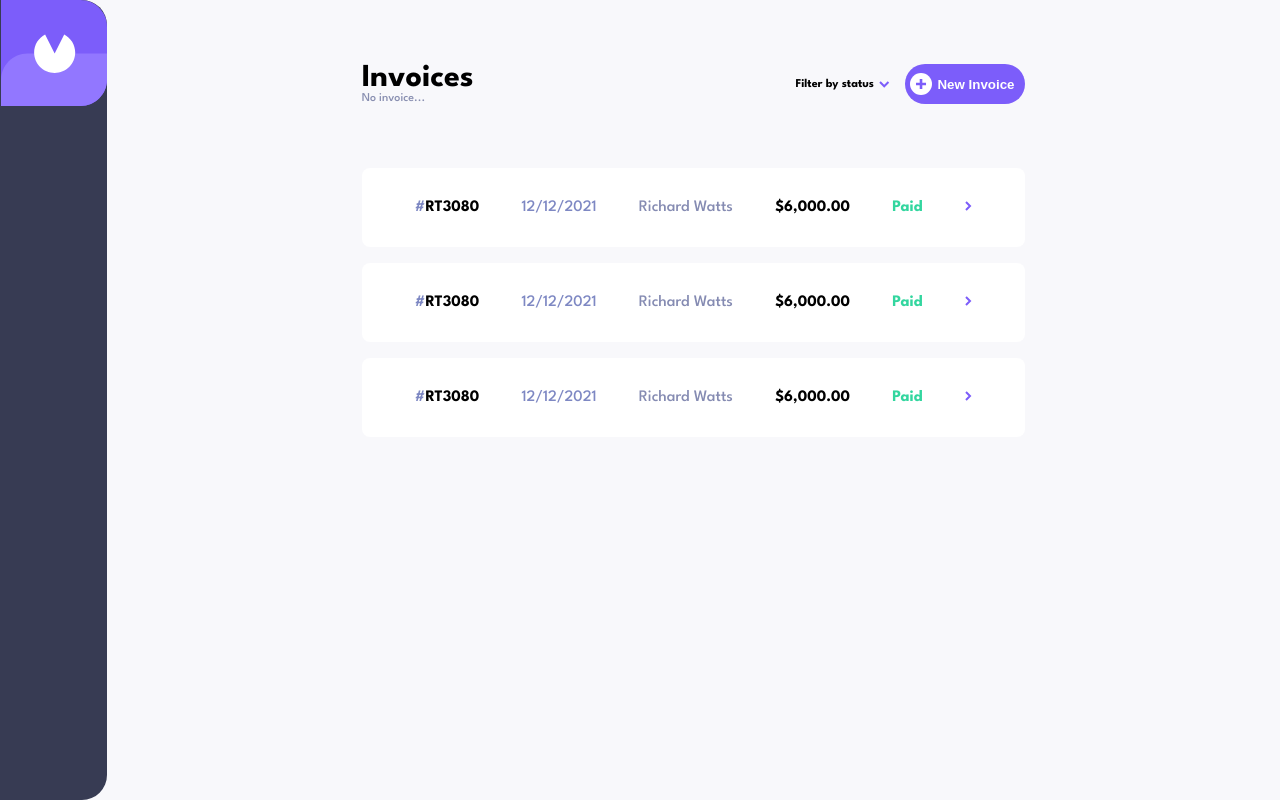
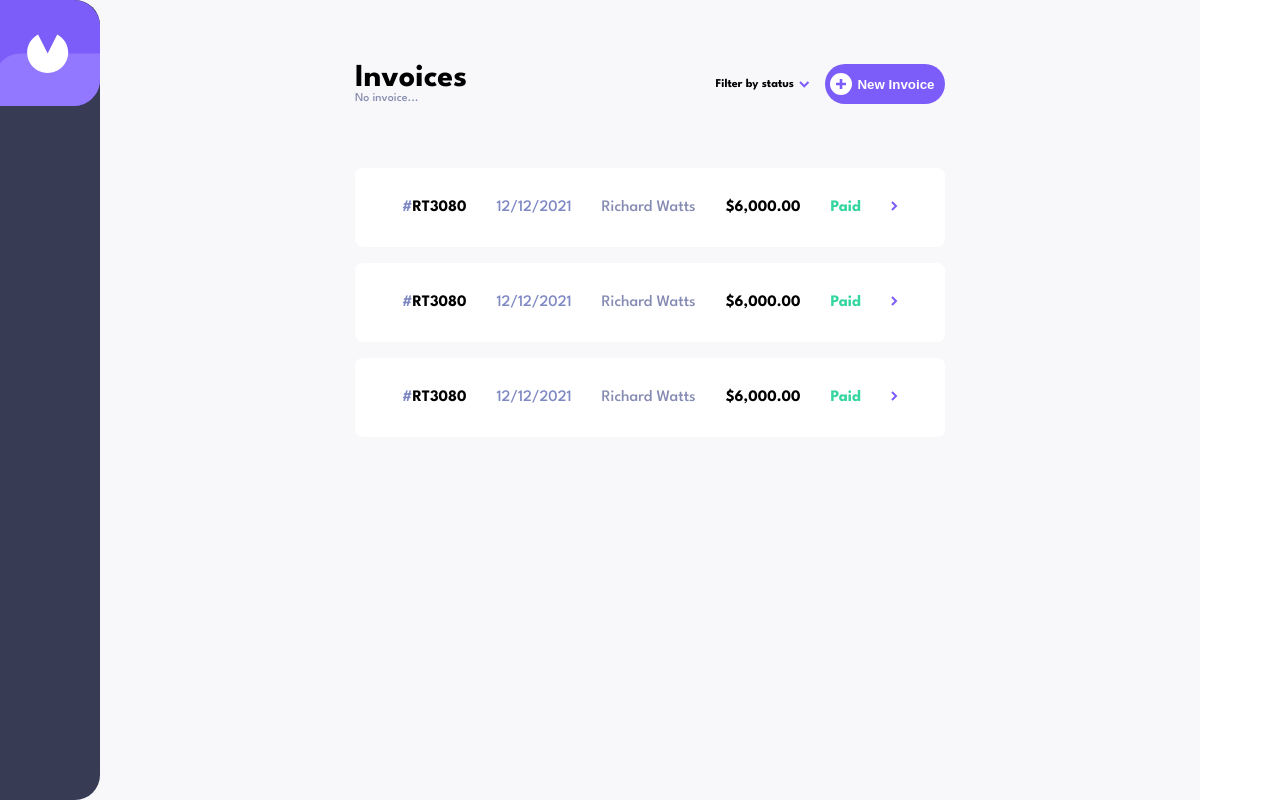
Before and after one commit to LloydRivers/invoice-app, a React (Create React App) app in the folder invoice-app/: page / in a window 1280 px wide. Built offline with nearby package versions, Linux system fonts and the light colour scheme.

Commit message:
Added a max width
I have done this because when the screen gets massive, it is breaking the Logo icon in the sidenav

```diff
--- a/invoice-app/src/Pages/Home/Home.styled.js
+++ b/invoice-app/src/Pages/Home/Home.styled.js
@@ -2,6 +2,7 @@ import styled from "styled-components";
 
 export const StyledHome = styled.main`
   background-color: ${(props) => props.theme.heroBG};
+  max-width: 1200px;
 
   display: grid;
   grid-template-columns: 1fr 11fr;
```
